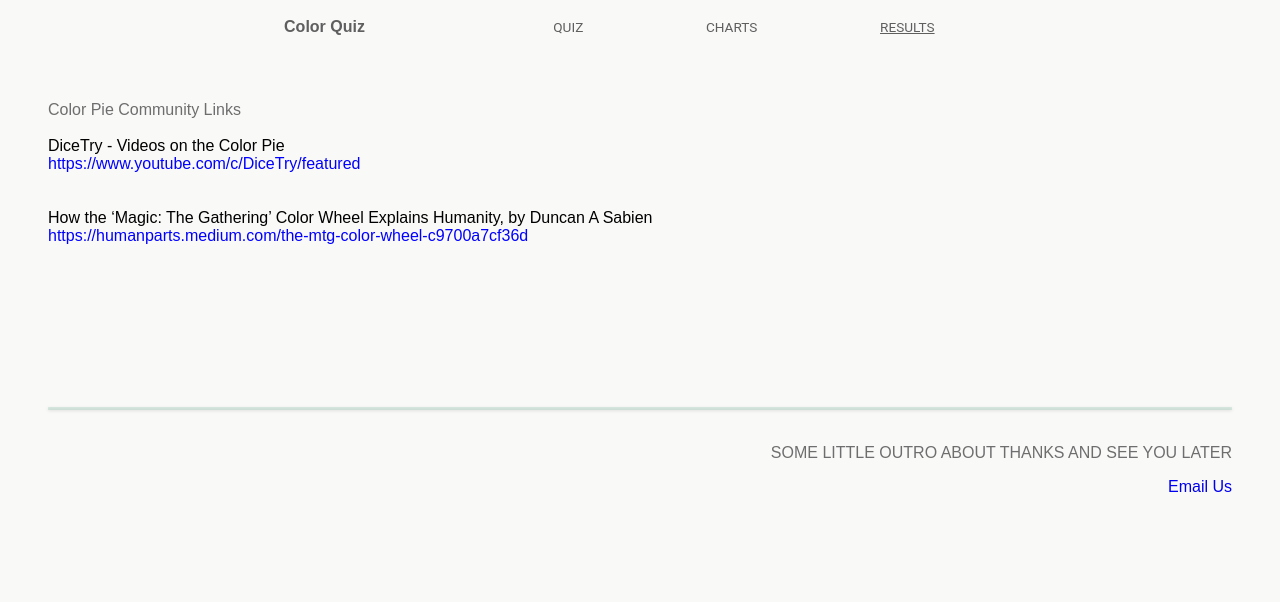
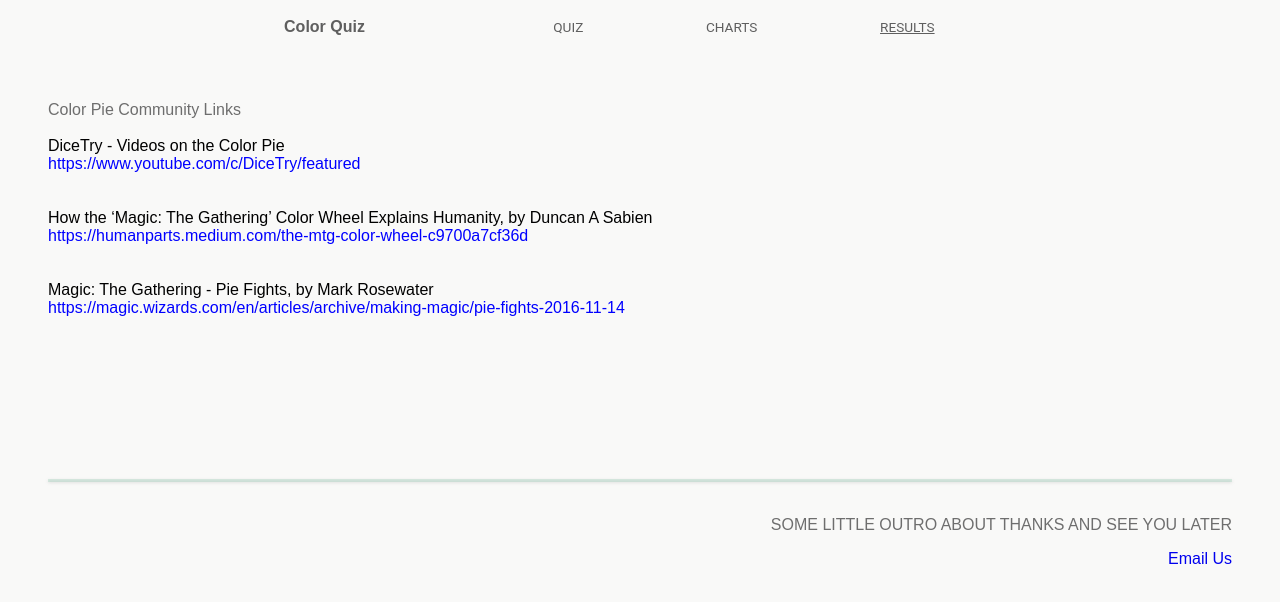
Before and after one commit to cnatsepll/CQ-REFRESH, a website: page webapp/html/about.html in a window 1280 px wide. Drawn offline with Linux system fonts and the light colour scheme.

Commit message:
about page init

```diff
--- a/webapp/html/about.html
+++ b/webapp/html/about.html
@@ -34,6 +34,12 @@
                     <div style="color:black;">How the ‘Magic: The Gathering’ Color Wheel Explains Humanity, by Duncan A Sabien</div>
                     <a style="color:blue;" target="_blank" rel="noopener noreferrer" href="https://humanparts.medium.com/the-mtg-color-wheel-c9700a7cf36d">https://humanparts.medium.com/the-mtg-color-wheel-c9700a7cf36d</a>
                 </div>
+                <br>
+                <br>
+                <div>
+                    <div style="color:black;">Magic: The Gathering - Pie Fights, by Mark Rosewater</div>
+                    <a style="color:blue;" target="_blank" rel="noopener noreferrer" href="https://magic.wizards.com/en/articles/archive/making-magic/pie-fights-2016-11-14">https://magic.wizards.com/en/articles/archive/making-magic/pie-fights-2016-11-14</a>
+                </div>
             </section>
             <br>
             <br>
--- a/webapp/js/results.js
+++ b/webapp/js/results.js
@@ -8,7 +8,6 @@ const loadDescriptionContainers = ()=>{
         let container = containers[i]
         container.appendChild(document.createElement("br"));
         let descriptionArray = shortDescriptions[container.id]();
-        console.log(!!descriptionArray)
         if(!!descriptionArray){
             for(let i = 0 ; i < descriptionArray.length; i+=1){
                 let newDiv = document.createElement("div");
```
